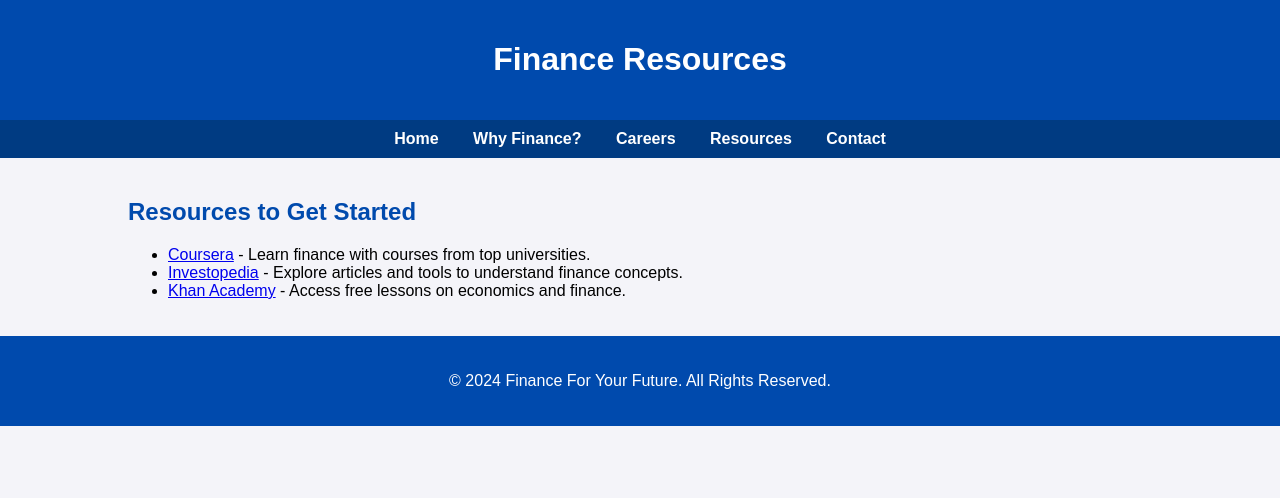
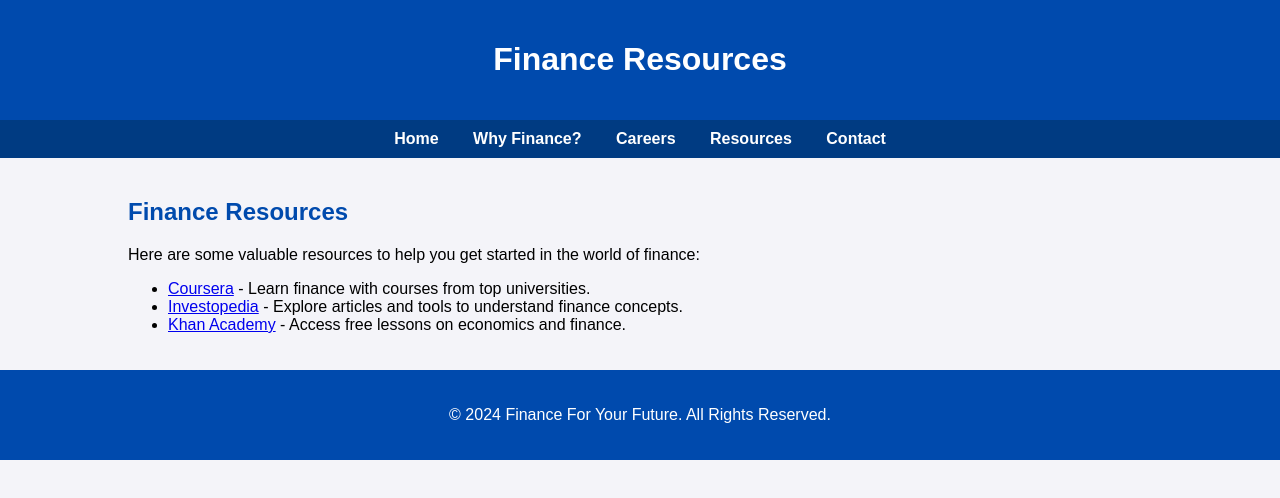
Before and after one commit to RobertMugs/Finance-Website, a plain HTML site: page index.html in a window 1280 px wide. Drawn offline with Linux system fonts and the light colour scheme.

Commit message:
Update index.html

```diff
--- a/index.html
+++ b/index.html
@@ -49,7 +49,8 @@
         <a href="contact.html">Contact</a>
     </nav>
     <section>
-        <h2>Resources to Get Started</h2>
+        <h2>Finance Resources</h2>
+        <p>Here are some valuable resources to help you get started in the world of finance:</p>
         <ul>
             <li><a href="https://www.coursera.org" target="_blank">Coursera</a> - Learn finance with courses from top universities.</li>
             <li><a href="https://www.investopedia.com" target="_blank">Investopedia</a> - Explore articles and tools to understand finance concepts.</li>
```
